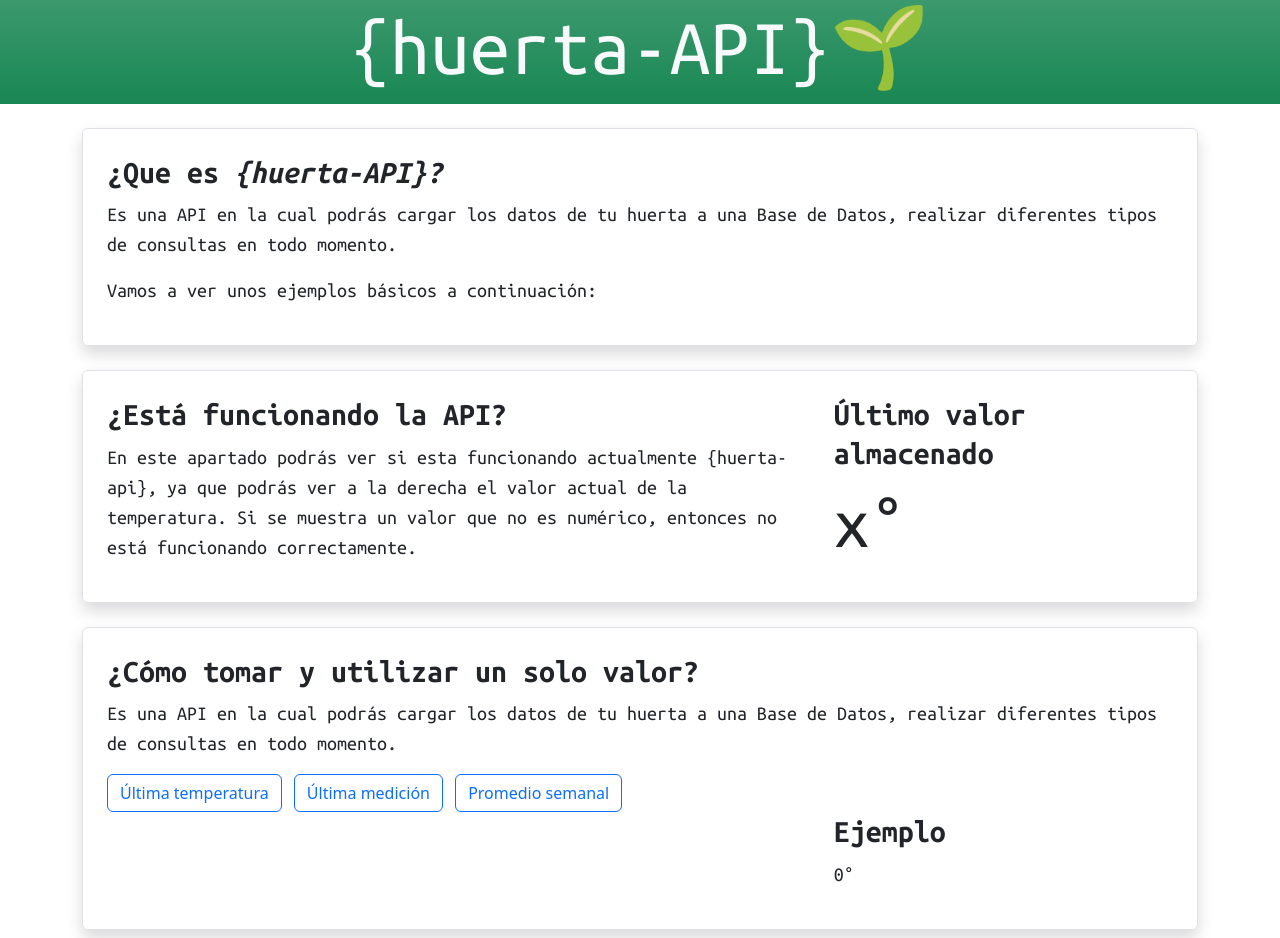
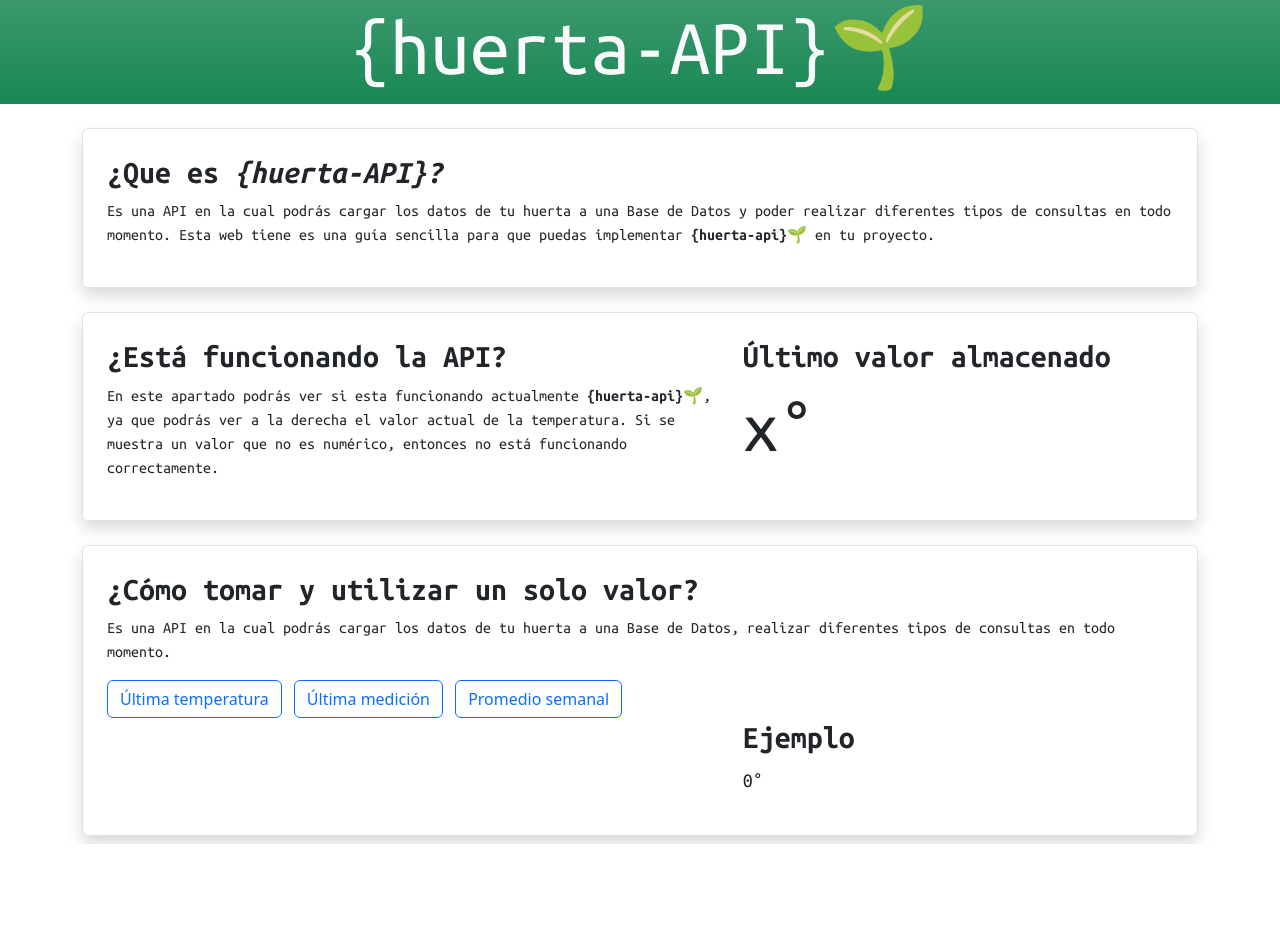
Before and after one commit to elProfeAle/apiHuerta, a website: page index.html in a window 1280 px wide. After the commit the page ends 844 px from the top, so only its background shows below. Drawn offline with nearby package versions, Linux system fonts and the light colour scheme.

Commit message:
nuevos tamaños

```diff
--- a/index.html
+++ b/index.html
@@ -27,26 +27,24 @@
         <div class="hero rounded border shadow p-4 my-4 ">
             <div class="row">
                 <h2 class="fw-semibold">¿Que es <span class="fst-italic">{huerta-API}?</span> </h2>
-                <p class="lead">
-                    Es una API en la cual podrás cargar los datos de tu huerta a una Base de Datos, realizar diferentes
-                    tipos de consultas en todo momento.
+                <p>
+                    Es una API en la cual podrás cargar los datos de tu huerta a una Base de Datos y poder realizar diferentes
+                    tipos de consultas en todo momento. Esta web tiene es una guía sencilla para que puedas implementar <b>{huerta-api}</b>🌱 en tu proyecto.
                 </p>
-                <p class="lead">
-                    Vamos a ver unos ejemplos básicos a continuación: </p>
             </div>
 
         </div>
         <div class="hero rounded border shadow p-4 my-4 ">
             <div class="row">
-                <div class="col-8">
+                <div class="col-7">
                     <h2 class="fw-semibold">¿Está funcionando la API?</span> </h2>
-                    <p class="lead">
-                        En este apartado podrás ver si esta funcionando actualmente {huerta-api}, ya que podrás ver a la
+                    <p>
+                        En este apartado podrás ver si esta funcionando actualmente <b>{huerta-api}</b>🌱, ya que podrás ver a la
                         derecha el valor actual de la temperatura. Si se muestra un valor que no es numérico, entonces
                         no está funcionando correctamente.
                     </p>
                 </div>
-                <div class="col-4">
+                <div class="col-5">
                     <h2 class="fw-semibold">Último valor almacenado</span> </h2>
                     <h2 id="tituloTemp" class="display-2">x°</h1>
                 </div>
@@ -57,7 +55,7 @@
         <div class="hero rounded border shadow p-4 my-2">
             <div class="row">
                 <h2 id="tituloEjemplo" class="fw-semibold">¿Cómo tomar y utilizar un solo valor?</h2>
-                <p id="info" class="lead">
+                <p id="info">
                     Es una API en la cual podrás cargar los datos de tu huerta a una Base de Datos, realizar
                     diferentes tipos de consultas en todo momento.
                 </p>
@@ -68,7 +66,7 @@
                 </div>
             </div>
             <div class="row">
-                <div class="col-8">
+                <div class="col-7">
 
                     <div id="example1" class="code-container mt-4">
                         <pre><code class="language-javascript">
@@ -124,7 +122,7 @@ fetch('http://localhost:3000/promediosemanal')
                         <!--  <button class="btn btn-success" onclick="runCode('let nombre = \'pepe\'; ')">Ejecutar</button>-->
                     </div>
                 </div>
-                <div class="col-4">
+                <div class="col-5">
                     <h2 class="fw-semibold">Ejemplo</h2>
                     <p id="datos" class="lead">0°</p>
                 </div>
--- a/src/front2.js
+++ b/src/front2.js
@@ -14,6 +14,9 @@ setInterval(() => {
         .then(data => {
             // Actualizar el contenido de temp con la última temperatura de la base de datos
             titulo.textContent = data + '°';
+            if(data>30){
+
+            }
         })
         .catch(error => console.error('Error al obtener la última temperatura:', error));
 
```
